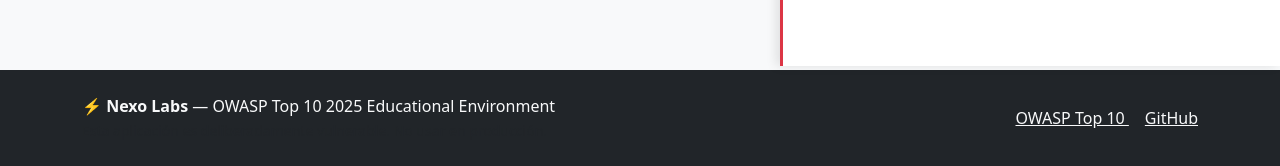
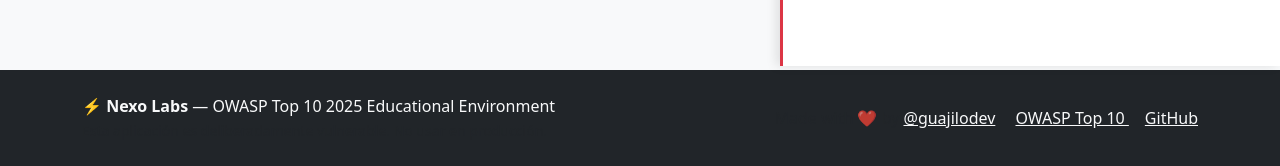
Before and after one commit to Guajilodev/owasp-top-ten-labs-2025, a PHP site: page /a01_facturas/index.php in a window 1280 px wide. Shown: the part 634-800 px from the top of the page. Run offline with PHP 8.4, Linux system fonts and the light colour scheme; data comes from the database, SQL or seed files in the repository.

Commit message:
feat: add heart icon and X profile link to footer

```diff
--- a/src/shared/footer.php
+++ b/src/shared/footer.php
@@ -11,6 +11,9 @@
                     </small>
                 </div>
                 <div class="col-md-6 text-md-end mt-3 mt-md-0">
+                    <span class="text-muted me-3">
+                        Made with ❤️ by <a href="https://x.com/guajilodev" target="_blank" rel="noopener" class="text-light">@guajilodev</a>
+                    </span>
                     <a href="https://owasp.org/Top10/" target="_blank" rel="noopener" class="text-light me-3">
                         OWASP Top 10
                     </a>
```
